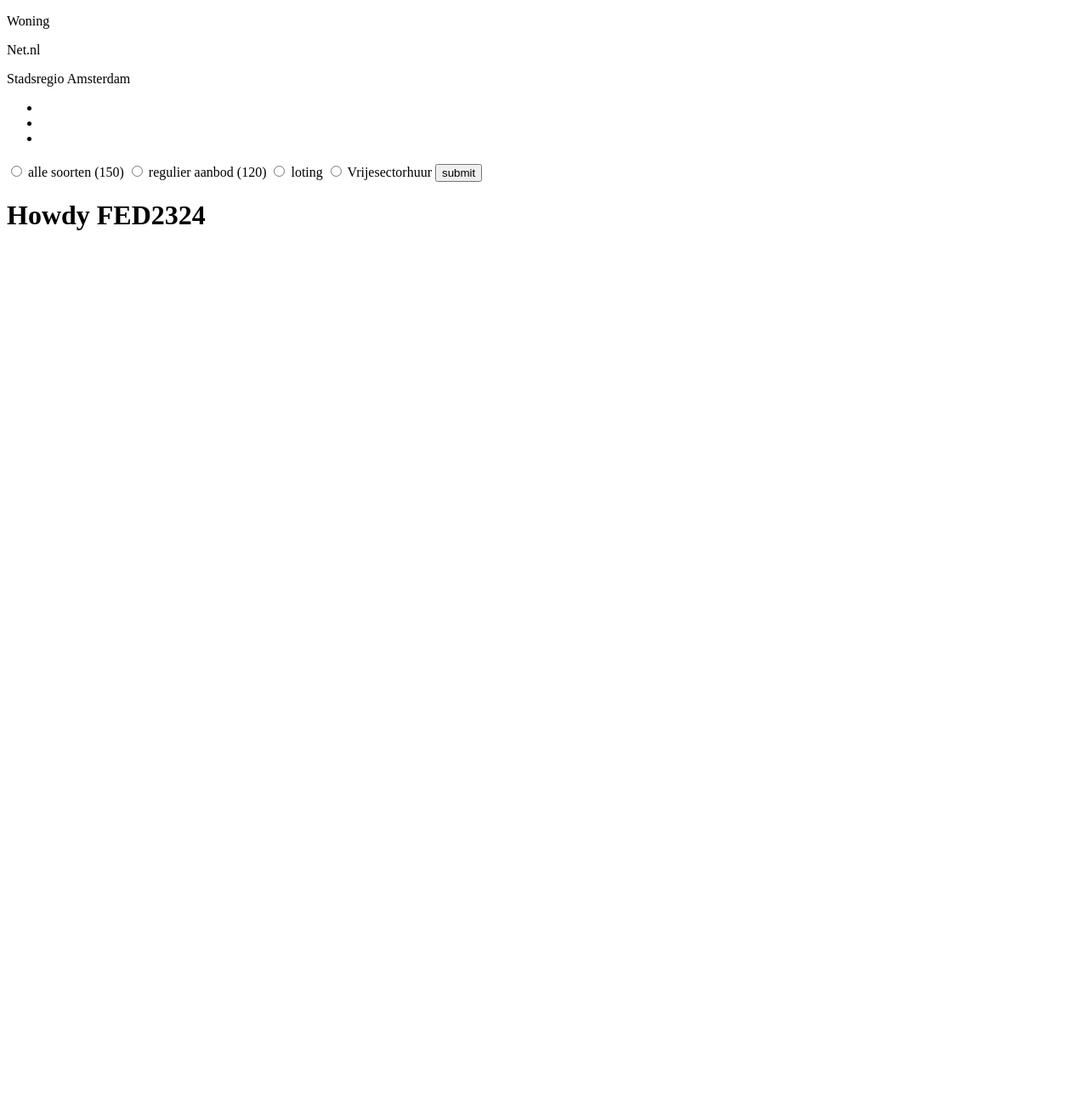
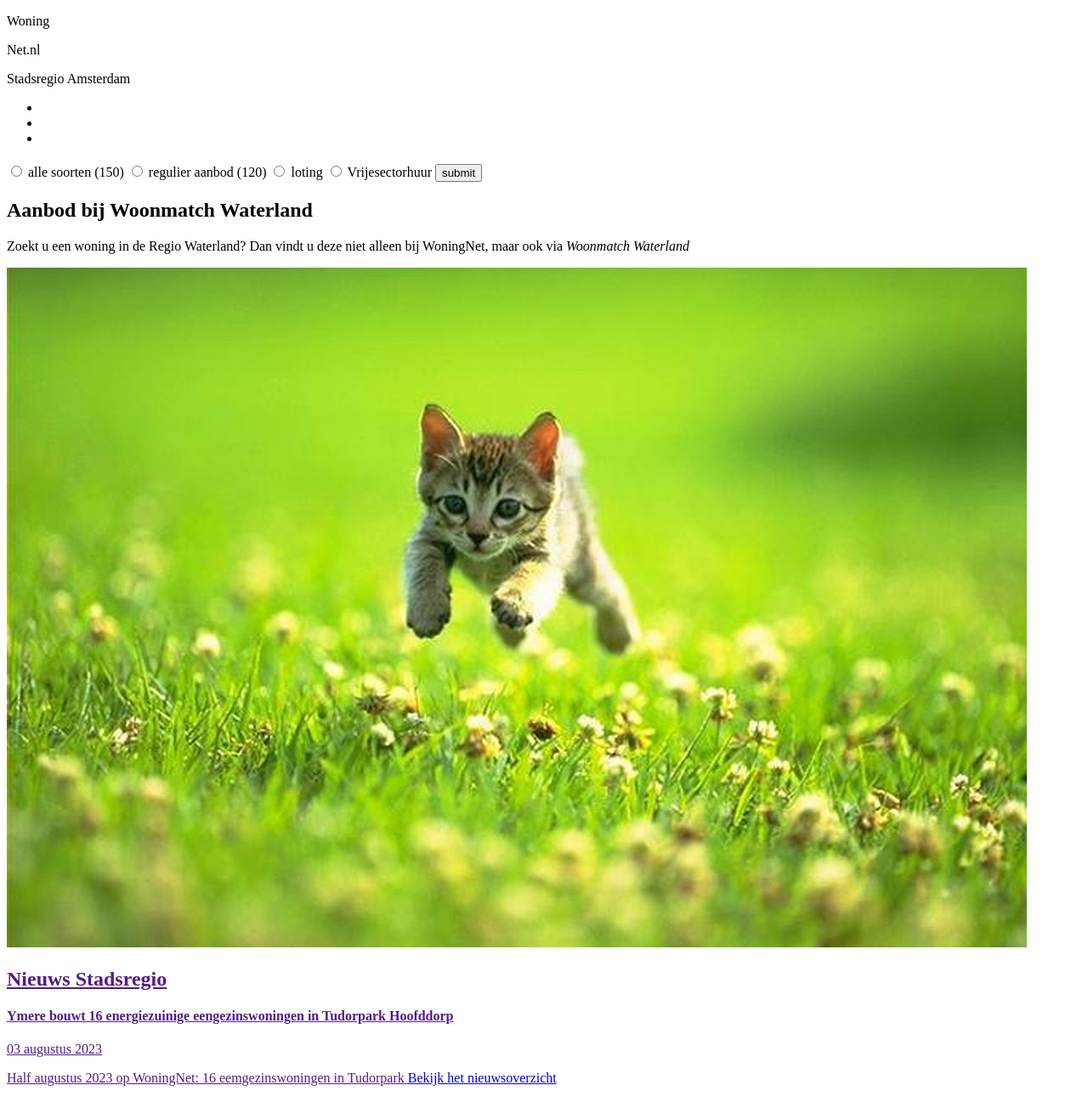
Before and after one commit to robinslevel/blok_web_fed, a plain HTML site: page index.html in a window 1280 px wide. Shown: the top 1297 px of the page at 85% size. Before the commit the page ends 800 px from the top, so only its background shows below. Drawn offline with Linux system fonts and the light colour scheme.

Commit message:
Add files via upload

```diff
--- a/index.html
+++ b/index.html
@@ -20,6 +20,7 @@
 		<li></li>
 		</ul>
 	</nav>
+</header>
 	<section>
 		<h1><label for="search"></label></h1>
 		<form action="scripts/script.js">
@@ -36,8 +37,27 @@
 			<input type="submit" value="submit">
 		</form>
 	</section>
+	<section>
+		<h2>Aanbod bij Woonmatch Waterland</h2>
+		<p>Zoekt u een woning in de Regio Waterland? Dan vindt u deze niet alleen
+			bij WoningNet, maar ook via <em>Woonmatch Waterland</em></p>
+	<img src="/readme-images/dummy-plaatje.jpg" alt="logo van Woonmatch Waterland ">
 
-	</header>
+		</section>
+		<section>
+			<tr><a href=""><th>
+				<h2>Nieuws Stadsregio</h2>
+			</th>
+<th><span></span></th>
+<th><h4>Ymere bouwt 16 energiezuinige eengezinswoningen in
+	Tudorpark Hoofddorp
+</h4></th>
+<th><p>03 augustus 2023</p></th>
+<th>Half augustus 2023 op WoningNet: 16 eemgezinswoningen in Tudorpark</th>
+</a></tr>
+<th><a href="#"> Bekijk het nieuwsoverzicht</a></th>
+		</section>
+
 	<h1>Howdy FED2324</h1>
 
 	<script defer src="scripts/script.js"></script>
```
Also changed, not shown: 1 other file.
